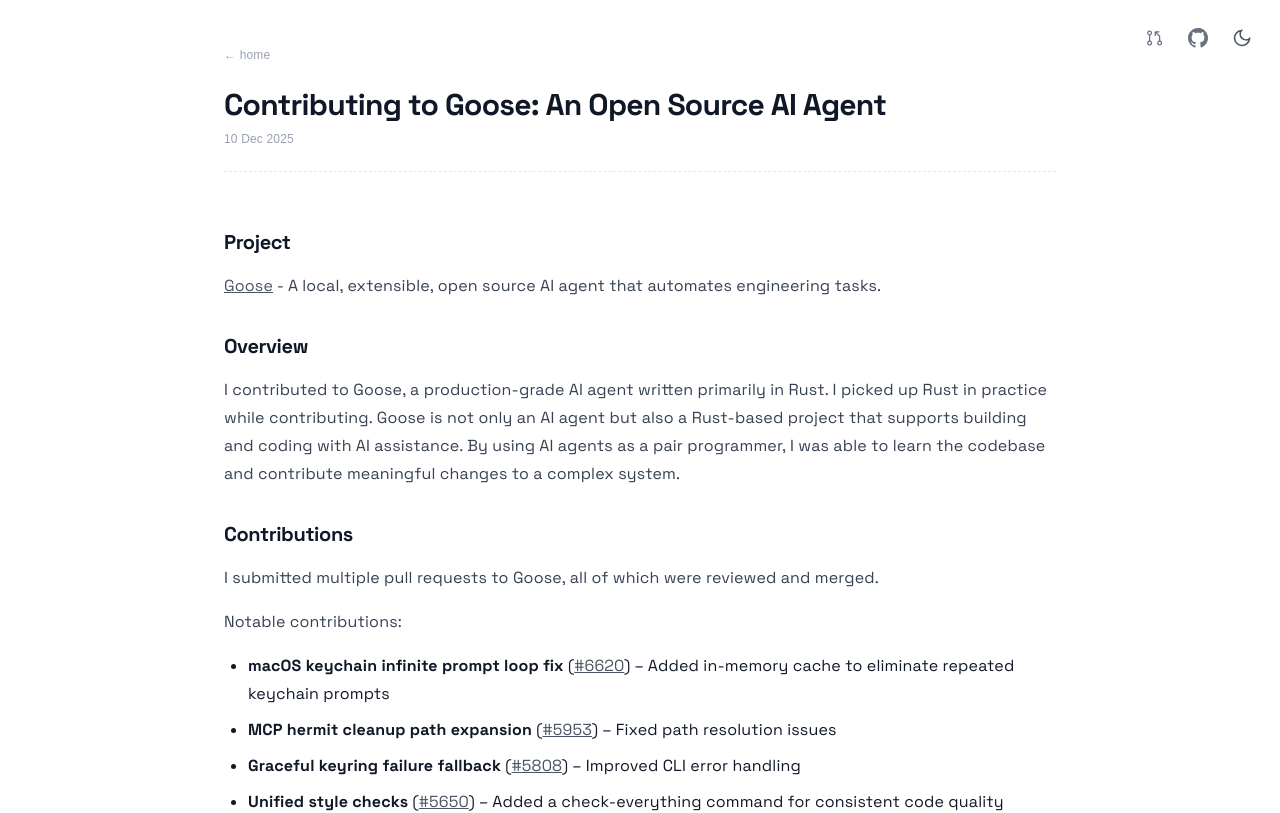
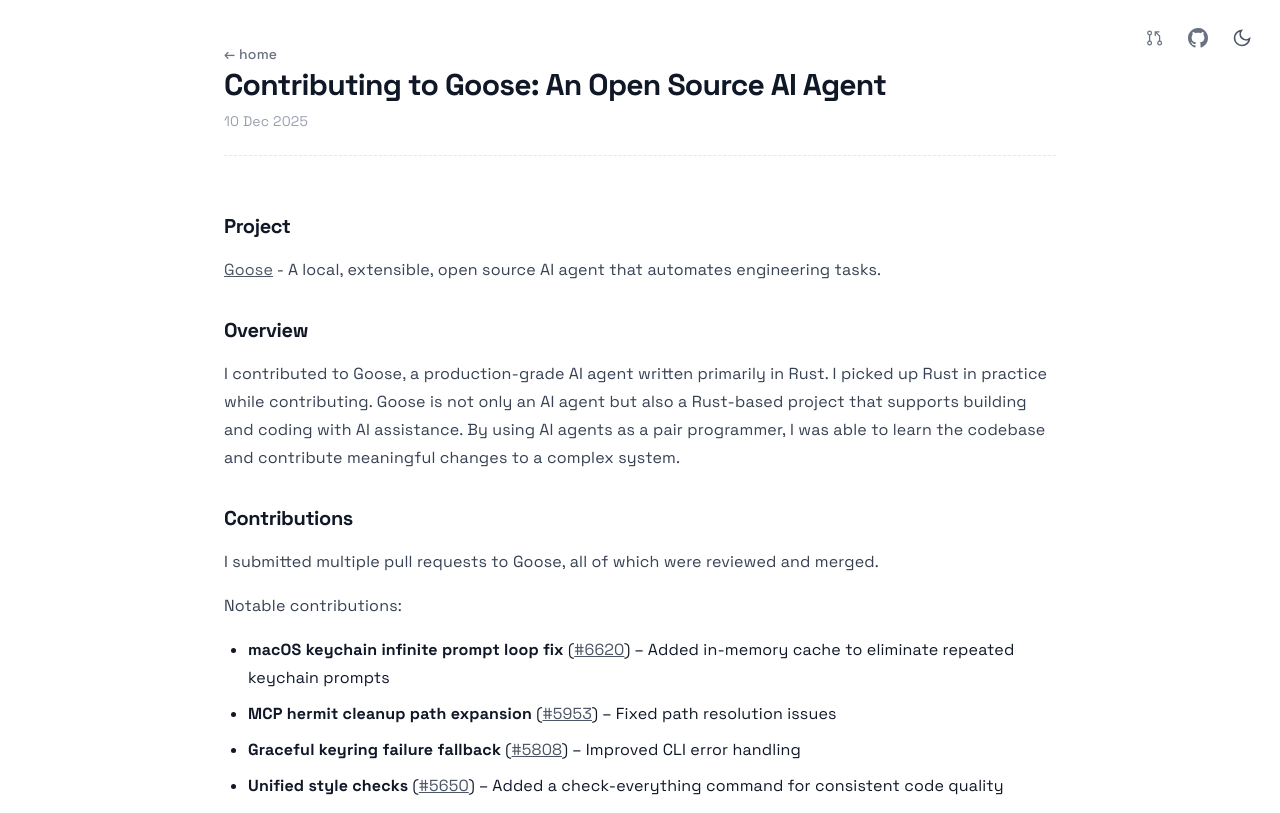
Before and after one commit to sheikhlimon/limon-portfolio, a Next.js app: page /posts/2025-12-10-goose in a window 1280 px wide. Shown: the top 813 px of the page. Built offline with nearby package versions, Linux system fonts and the light colour scheme; a web font is replaced by a local one.

Commit message:
refactor: match home link styling in blog reader and fix date spacing

```diff
--- a/app/page.tsx
+++ b/app/page.tsx
@@ -98,7 +98,7 @@
               <span className="text-base sm:text-[17px] font-medium text-gray-900 dark:text-white group-hover:text-purple-600 dark:group-hover:text-purple-400 truncate transition-colors">
                 {post.title}
               </span>
-              <span className="text-xs sm:text-sm font-mono tabular-nums text-gray-400 dark:text-gray-500 whitespace-nowrap shrink-0">
+              <span className="text-xs sm:text-sm text-gray-400 dark:text-gray-500 whitespace-nowrap shrink-0">
                 {post.date}
               </span>
             </Link>
--- a/app/posts/[slug]/page.tsx
+++ b/app/posts/[slug]/page.tsx
@@ -113,7 +113,7 @@
       <div className="space-y-6">
         <Link
           href="/"
-          className="inline-flex items-center gap-1 text-xs font-mono text-gray-400 dark:text-gray-500 hover:text-gray-900 dark:hover:text-white transition-colors"
+          className="text-sm font-medium text-gray-500 hover:text-gray-900 dark:text-gray-400 dark:hover:text-white transition-colors"
         >
           ← home
         </Link>
@@ -122,9 +122,7 @@
           <h1 className="text-2xl sm:text-3xl font-bold tracking-tight text-gray-900 dark:text-white break-words">
             {data.title || "Untitled"}
           </h1>
-          <p className="font-mono text-xs tabular-nums text-gray-400 dark:text-gray-500">
-            {data.date || ""}
-          </p>
+          <p className="text-sm text-gray-400 dark:text-gray-500">{data.date || ""}</p>
         </div>
 
         <article className="prose prose-gray dark:prose-invert max-w-none w-full overflow-x-hidden">
```
